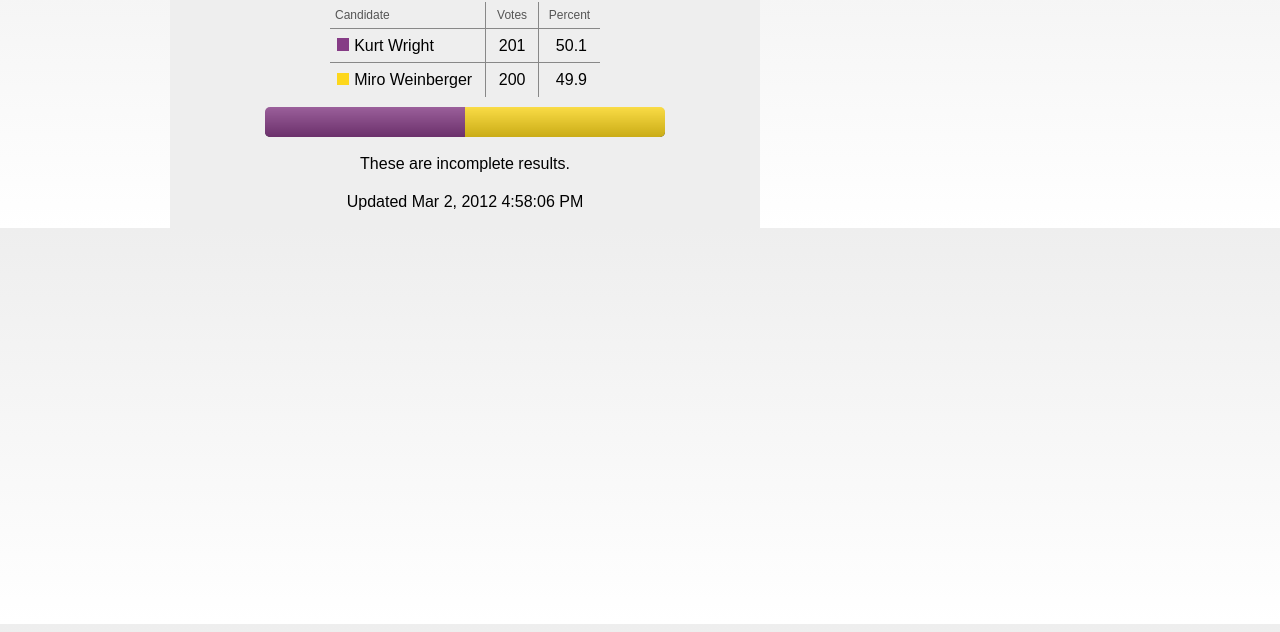
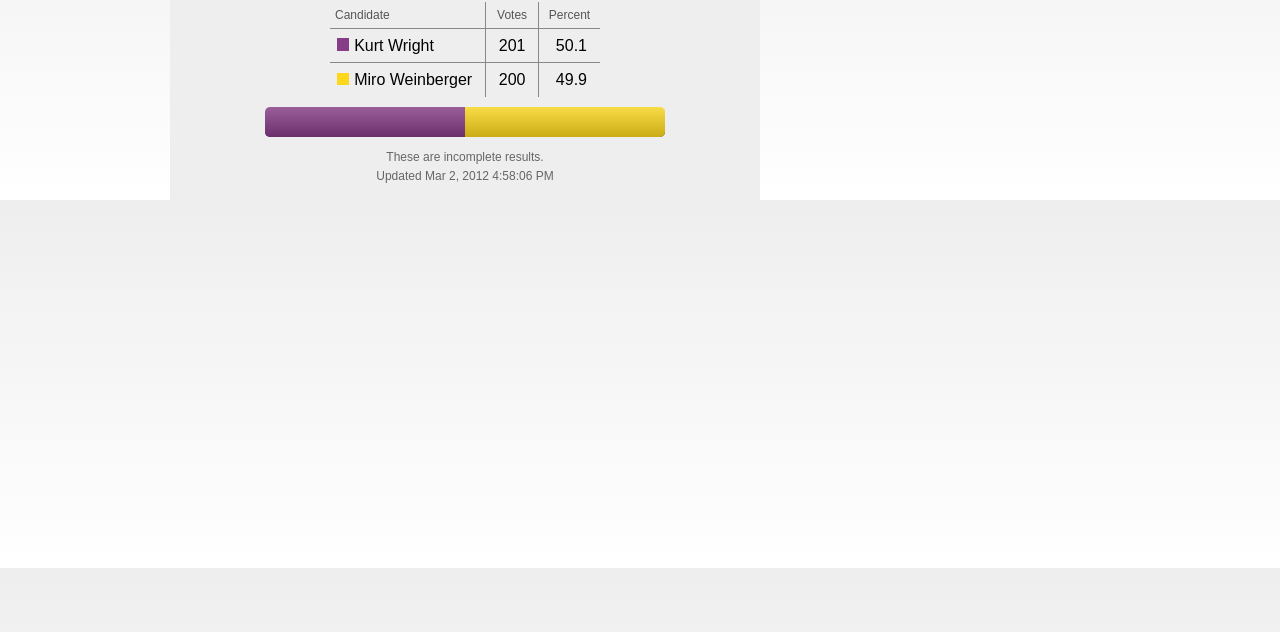
Before and after one commit to gdoteof/election, a plain HTML site: page public/town-meeting-season-2011/town-meeting-day-2011/city-of-burlington/burlington-mayor/index.html in a window 1280 px wide. Shown: the part 168-800 px from the top of the page. Drawn offline with Linux system fonts and the light colour scheme; some packages are replaced by stand-ins of ours; a script that the page names is missing.

Commit message:
Change size and color of Ballot Item Results footer content.

```diff
--- a/public/css/ballot-item-results.css
+++ b/public/css/ballot-item-results.css
@@ -175,6 +175,14 @@
 .ballot-item-results .graph .result:nth-child(12n+12) {
     background-color: #11D0AA;
 }
+.ballot-item-results footer {
+    margin-top: 1.2em;
+}
+.ballot-item-results footer p {
+    margin-top: 0.2em;
+    font-size: 1.2em;
+    color: #666;
+}
 .info {
     position: absolute;
     top: 0;
```
